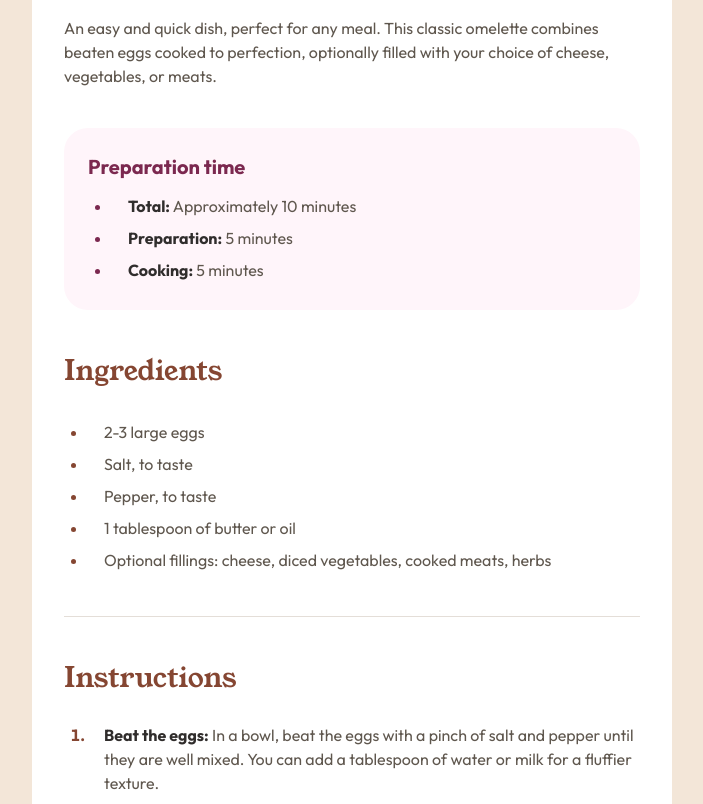
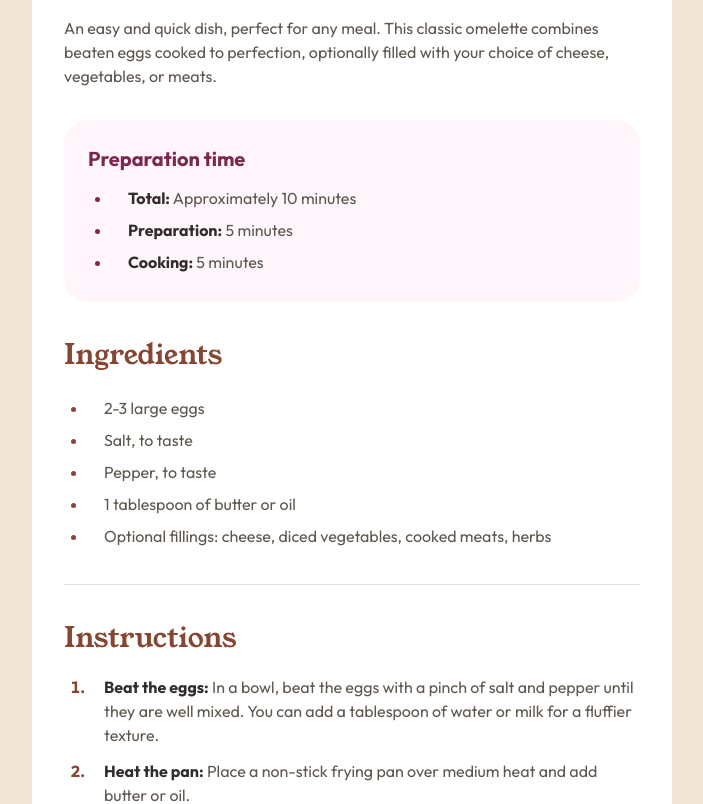
Before and after one commit to claire-ca/FEM-recipe-page, a plain HTML site: page index.html in a window 1280 px wide. Shown: the part 517-1321 px from the top of the page, without its empty margins (288-991 px from the left). Drawn offline with Linux system fonts and the light colour scheme.

Commit message:
adjusting spacing

```diff
--- a/style.css
+++ b/style.css
@@ -83,12 +83,12 @@ body {
 .preparation,
 .ingredients,
 .instructions {
-  margin-bottom: 2.5rem;
+  margin-bottom: 2rem;
 }
 .ingredients,
 .instructions {
   border-bottom: 1px solid var(--border);
-  padding-bottom: 2.5rem;
+  padding-bottom: 2rem;
 }
 .intro__title {
   color: var(--highlight-text);
@@ -119,7 +119,7 @@ body {
 .nutritional-info__title {
   color: var(--primary-color);
   font-size: 28px;
-  padding-bottom: 1.5rem;
+  padding-bottom: 1rem;
   font-family: 'Young Serif', serif;
   font-weight: 400;
 }
@@ -160,6 +160,7 @@ body {
   }
   tr:last-of-type td {
     border-bottom: 0;
+    padding-bottom: 0;
   }
 }
 footer {
```
